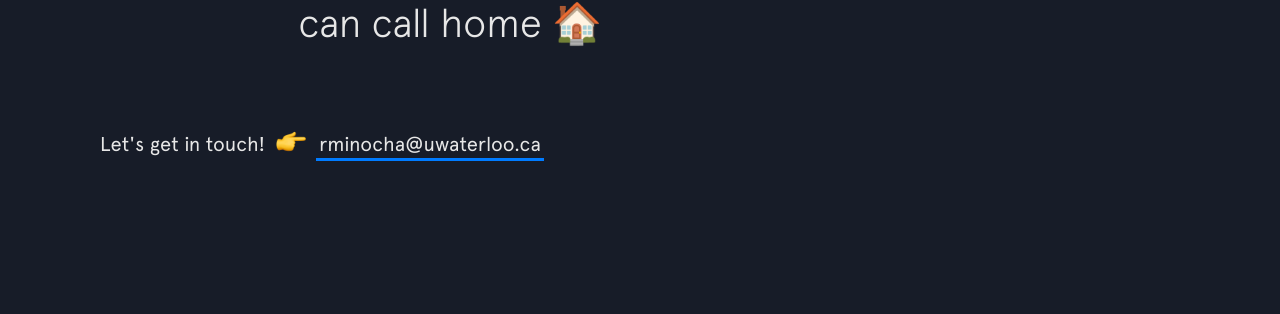
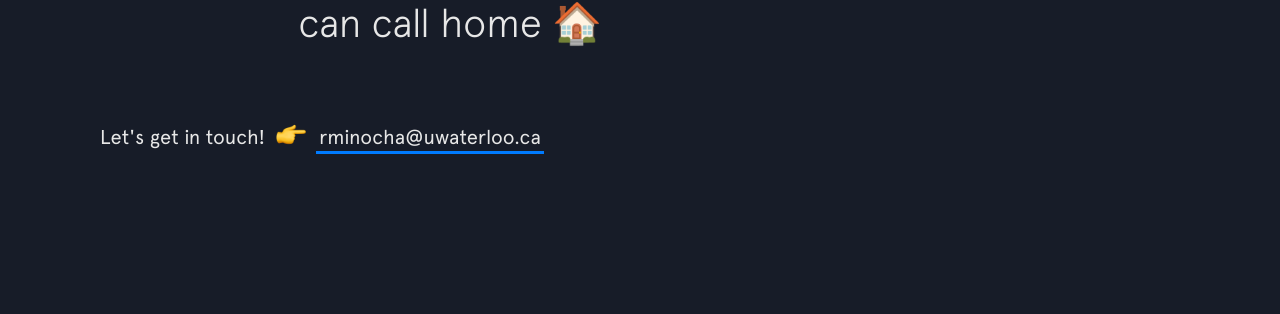
Before and after one commit to rohanxminocha/personal-website-v1, a Jekyll site: the page built from index.html, in a window 1280 px wide. Shown: the part 655-969 px from the top of the page. Built offline with Jekyll 4.4.1, drawn with Linux system fonts in a browser that asks for light colours; nearby versions of some CDN libraries.

Commit message:
Update intro.html

```diff
--- a/_includes/intro.html
+++ b/_includes/intro.html
@@ -10,11 +10,11 @@
     </center>
   </h4>
 
-  <h3 class="intro__contact">
+  <h1 class="intro__contact">
     <span>Let's get in touch! </span>
     <span class="emoji pointer"></span>
     <span>
       <a href="mailto:rminocha@uwaterloo.ca" target="_blank" class="highlight-link">rminocha@uwaterloo.ca</a>
     </span>
-  </h3>
+  </h1>
 </header>
```
